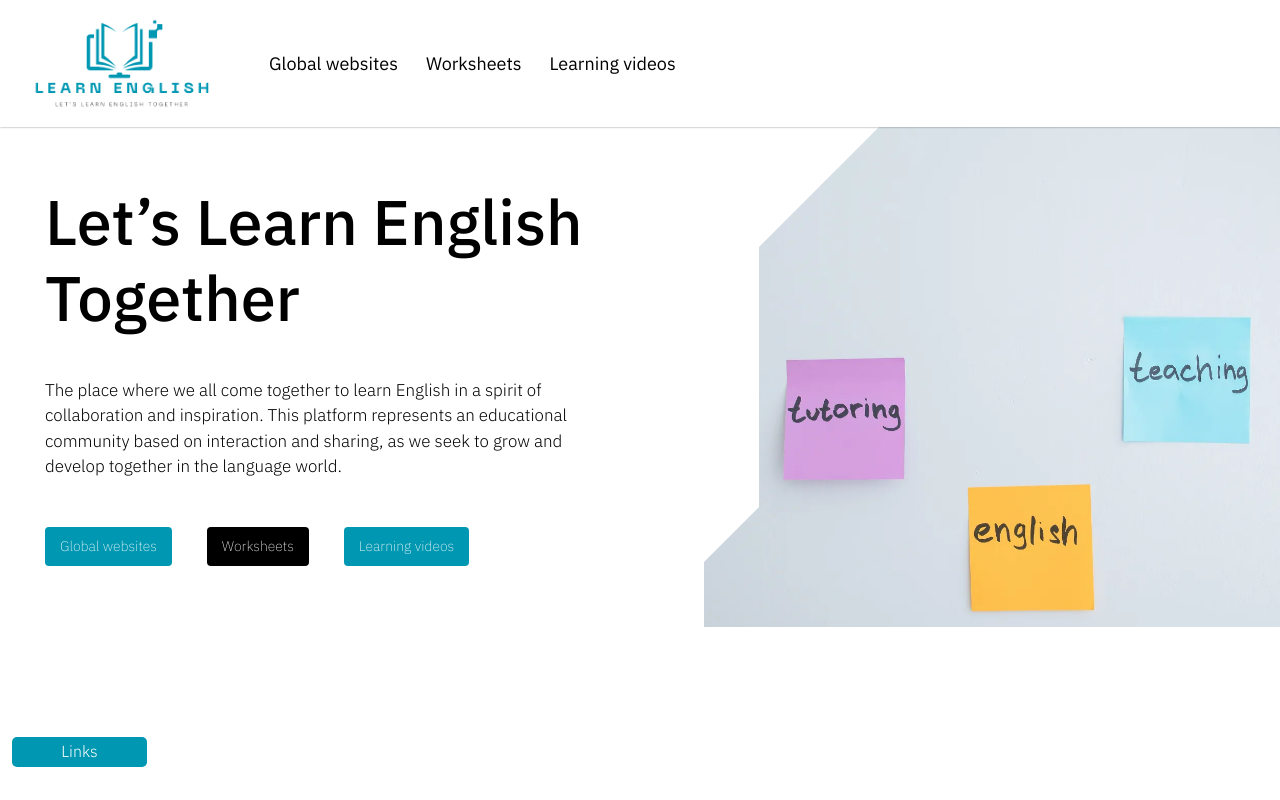
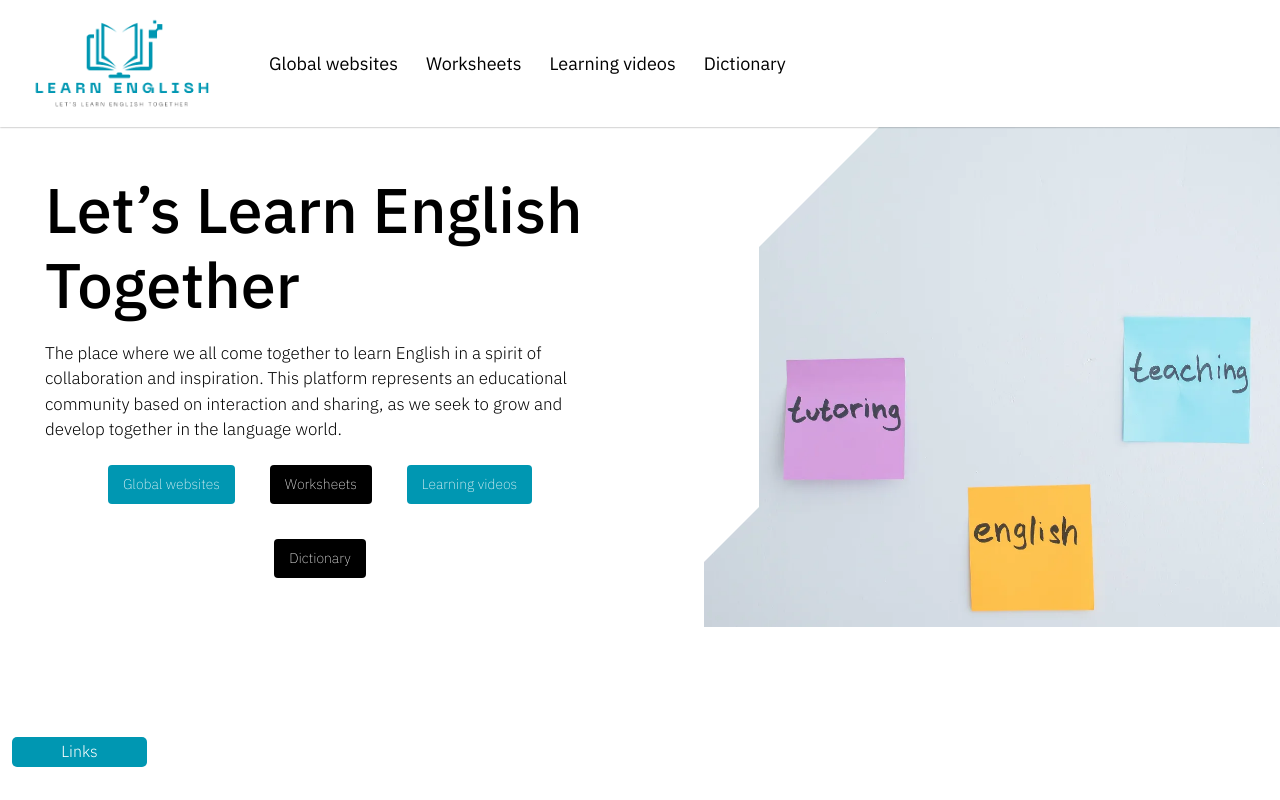
Before and after one commit to abdulrhmanElsawy/learn-english, a React (Create React App) app: page / in a window 1280 px wide. Shown: the top 800 px of the page. Built offline with nearby package versions, Linux system fonts and the light colour scheme; a web font is replaced by a local one.

Commit message:
Deployed website

```diff
--- a/src/components/Footer.js
+++ b/src/components/Footer.js
@@ -43,6 +43,13 @@ function Footer(){
                                     </a>
                                 </li>
 
+
+                                <li>
+                                    <a href="#dictionary">
+                                        Dictionary
+                                    </a>
+                                </li>
+
                                 </ul>
                             </div>
 
--- a/src/components/Landing.js
+++ b/src/components/Landing.js
@@ -30,6 +30,10 @@ function Landing(){
                                 Learning videos
                             </a>
 
+                            <a href="#dictionary">
+                                Dictionary
+                            </a>
+
 
                         </div>
                     </div>
--- a/src/components/Lexicon.js
+++ b/src/components/Lexicon.js
@@ -15,7 +15,7 @@ import { Link as RouterLink } from 'react-router-dom';
 function Lexicon(){
     return(
         <>
-            <section id="worksheets" className='our-services'>
+            <section id="dictionary" className='our-services'>
                 <div className='container-fluid'>
                     <div className='row'>
                         <div className='col-lg-12 col-md-12 col-sm-12 col-xs-12'>
--- a/src/components/Navbar.js
+++ b/src/components/Navbar.js
@@ -96,6 +96,13 @@ function Navbar(){
                                     </a>
                                 </li>
 
+
+                                <li>
+                                    <a href="#dictionary">
+                                        Dictionary
+                                    </a>
+                                </li>
+
                             </ul>
 
                         </div>
```
